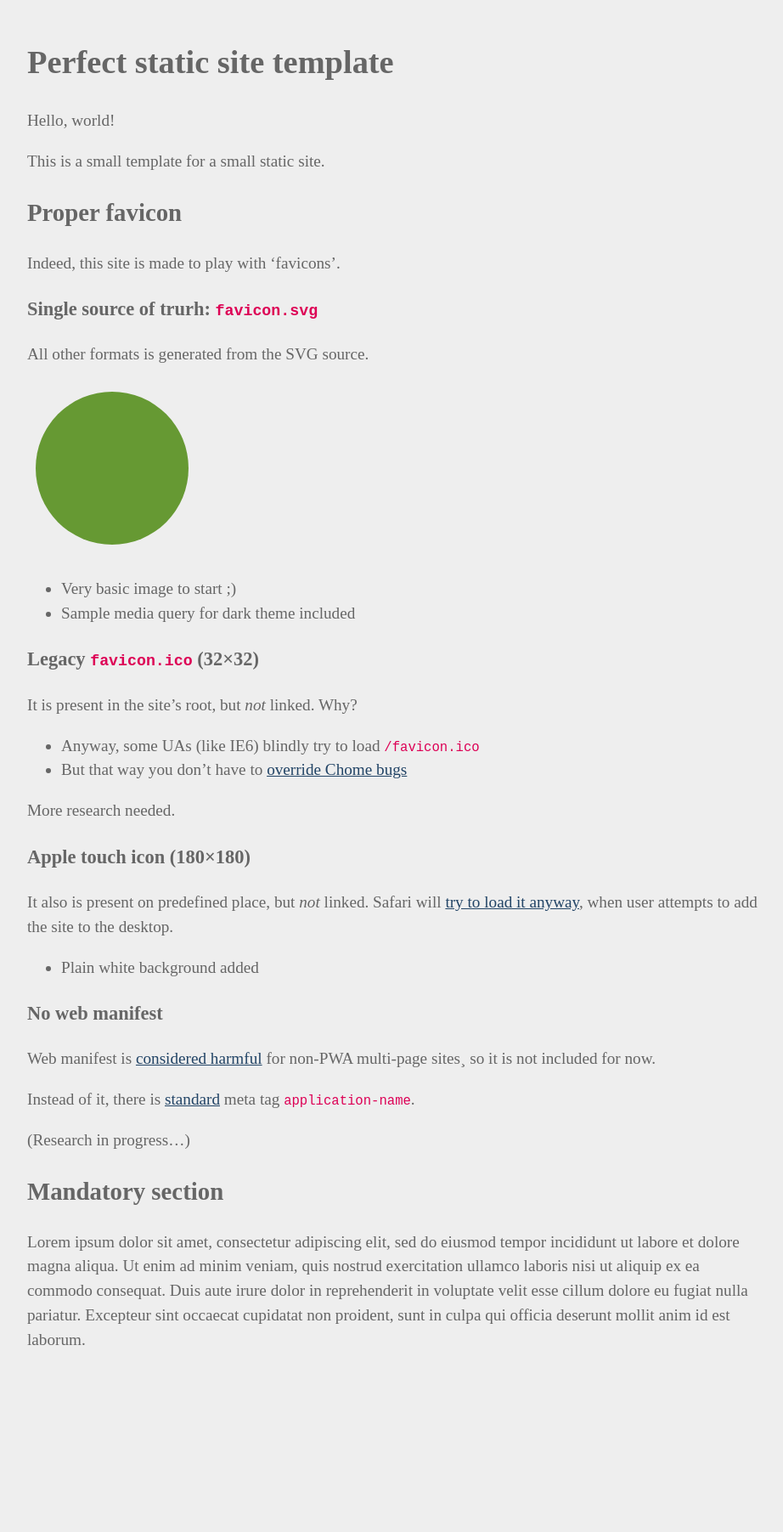
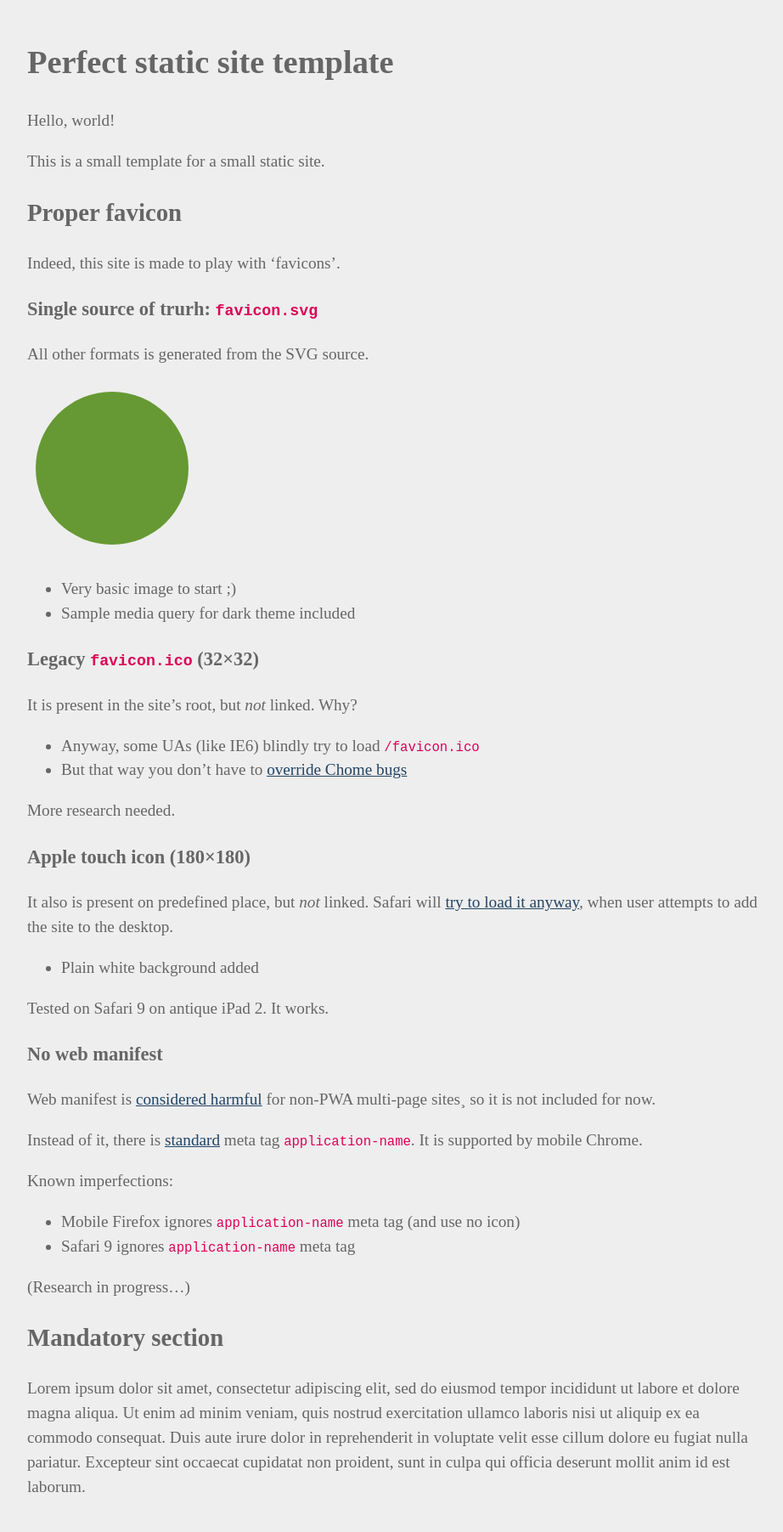
Before and after one commit to kastaneda/psst, a Jekyll site: the page built from index.md, in a window 1280 px wide. Shown: the whole page at 85% size, without its empty margins (176-1098 px from the left). Built offline with Jekyll 4.4.1, drawn with Linux system fonts in a browser that asks for light colours; before the commit the page ends 1630 px from its top, so only the background shows below that.

Commit message:
Testing results

```diff
--- a/index.md
+++ b/index.md
@@ -42,6 +42,8 @@ to add the site to the desktop.
 
  - Plain white background added
 
+Tested on Safari 9 on antique iPad 2. It works.
+
 
 ### No web manifest
 
@@ -49,6 +51,12 @@ Web manifest is [considered harmful][3] for non-PWA multi-page sites¸
 so it is not included for now.
 
 Instead of it, there is [standard][4] meta tag `application-name`.
+It is supported by mobile Chrome.
+
+Known imperfections:
+
+ - Mobile Firefox ignores `application-name` meta tag (and use no icon)
+ - Safari 9 ignores `application-name` meta tag
 
 (Research in progress…)
 
```
